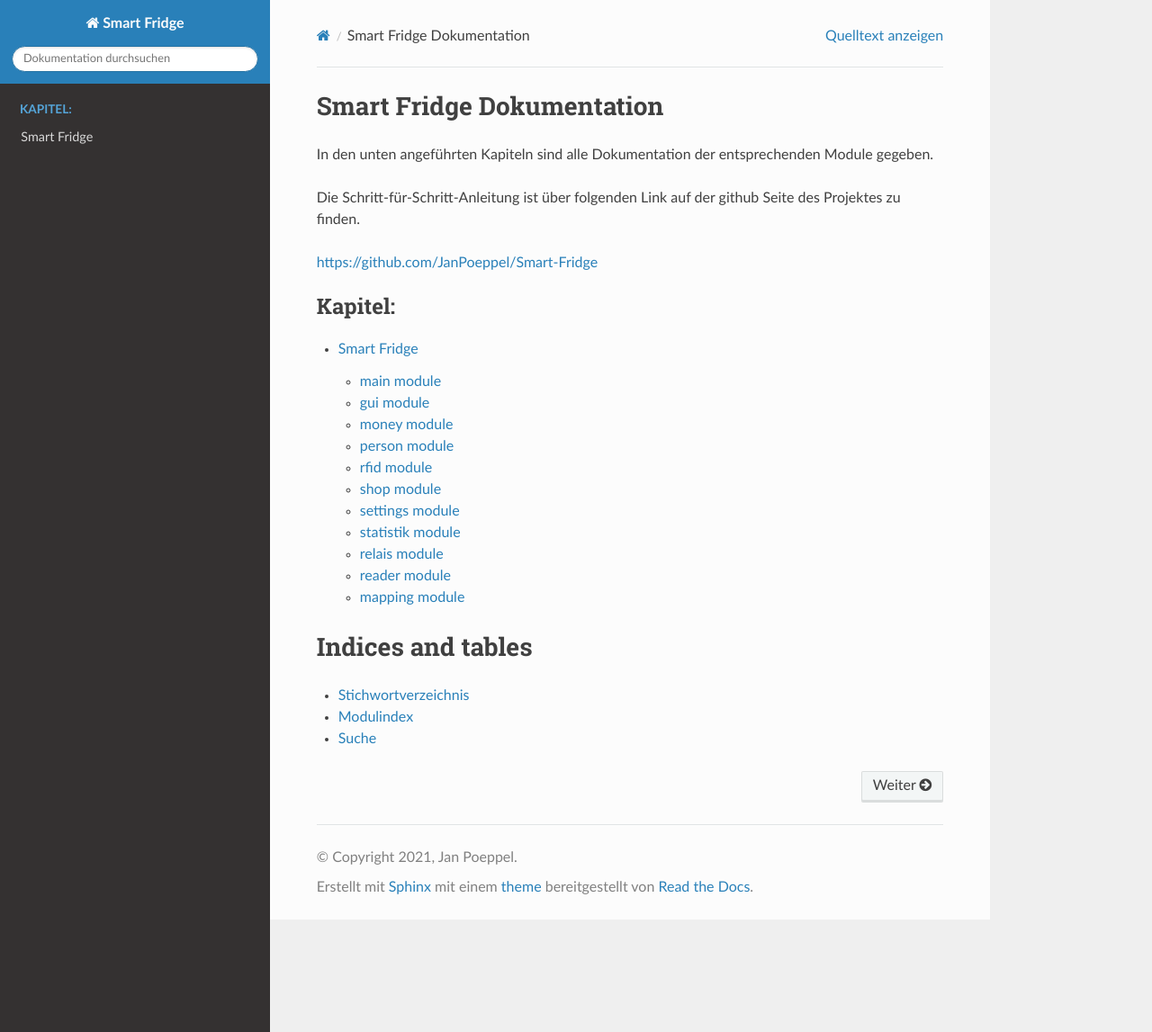
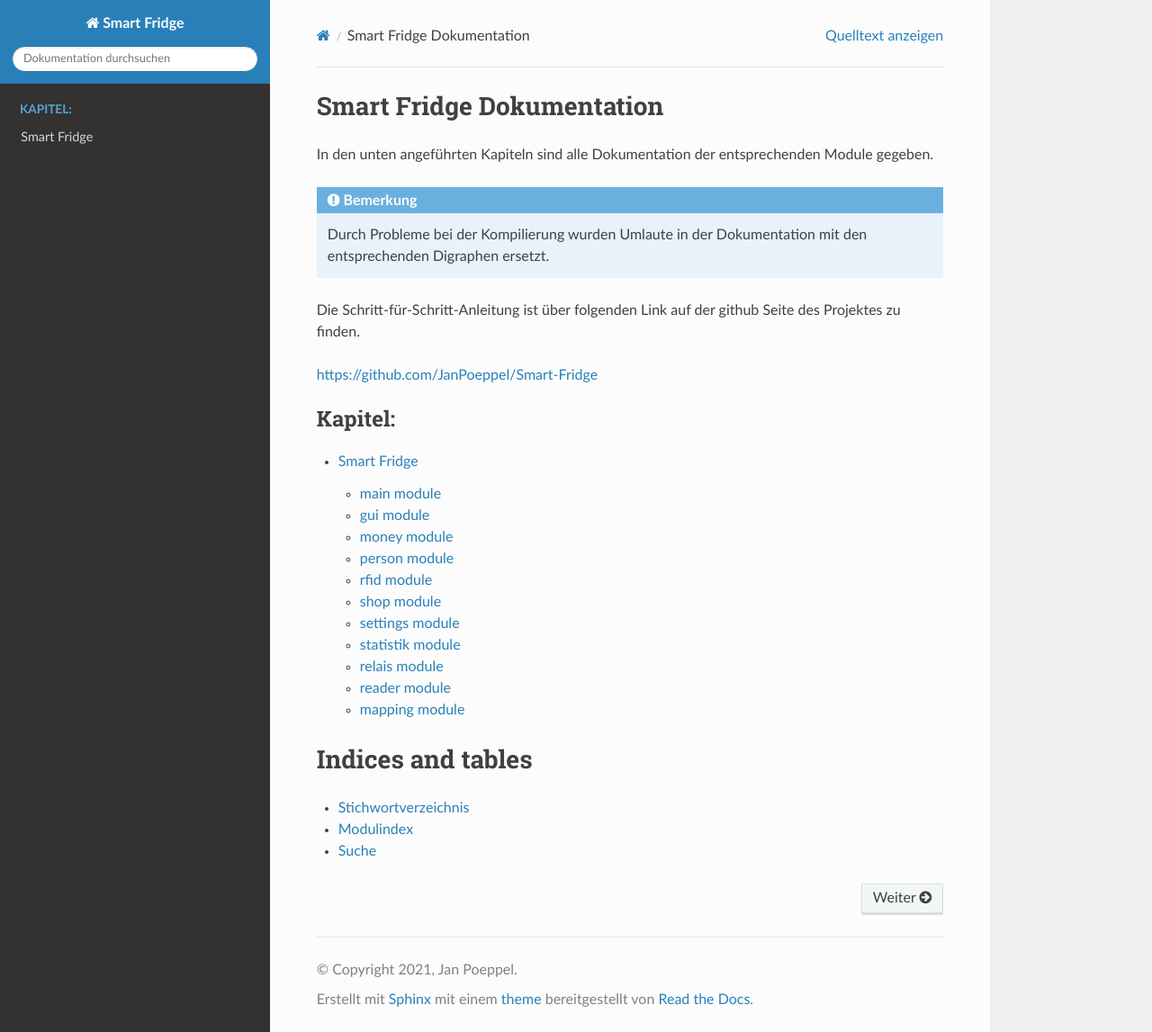
Before and after one commit to JanPoeppel/Smart-Fridge, a Sphinx documentation site: the page built from docs/index.rst, in a window 1280 px wide and 1147 px high. Shown: the whole window at 90% size. Built offline with Sphinx 7.4.7 and the Read the Docs theme 2.0.0, drawn with Linux system fonts in a browser that asks for light colours.

Commit message:
Update index.rst

```diff
--- a/docs/index.rst
+++ b/docs/index.rst
@@ -2,6 +2,8 @@ Smart Fridge Dokumentation
 ===============================
 
 In den unten angeführten Kapiteln sind alle Dokumentation der entsprechenden Module gegeben.
+
+.. note:: Durch Probleme bei der Kompilierung wurden Umlaute in der Dokumentation mit den entsprechenden Digraphen ersetzt.
 
 Die Schritt-für-Schritt-Anleitung ist über folgenden Link auf der github Seite des Projektes zu finden.
 
```
